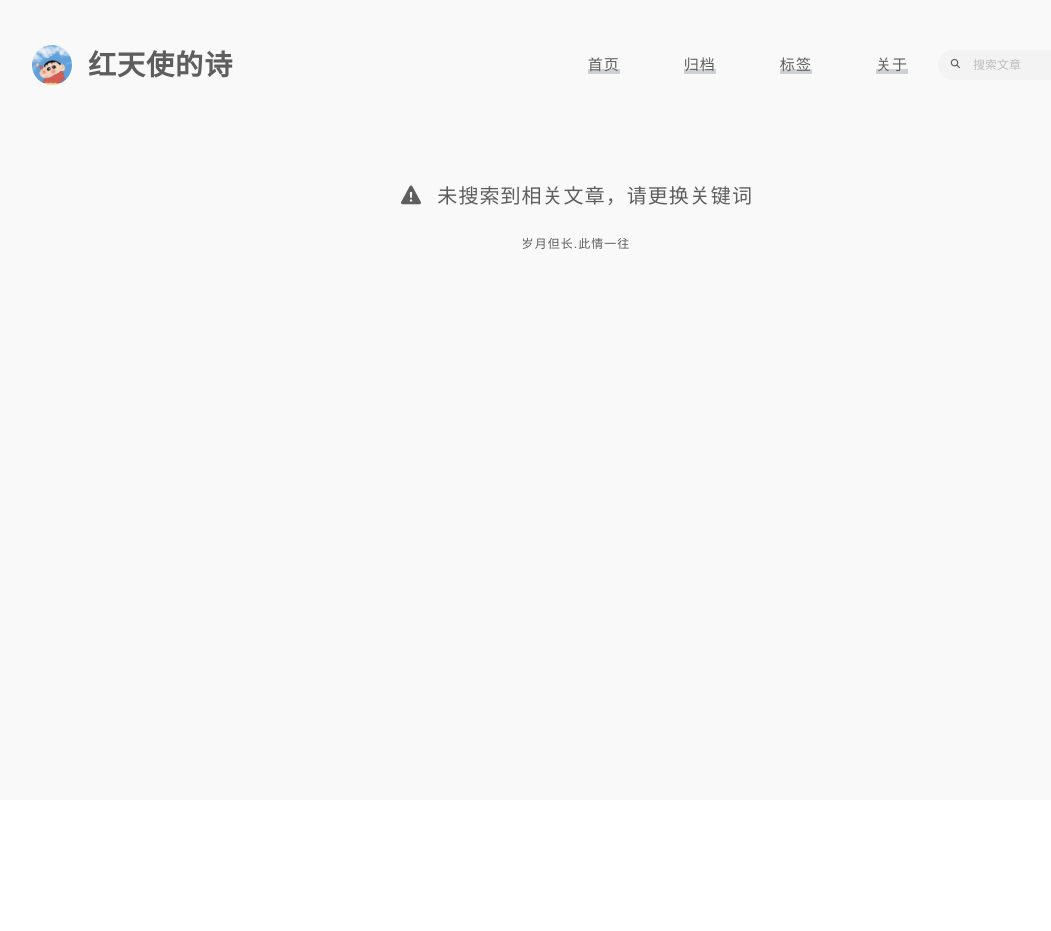
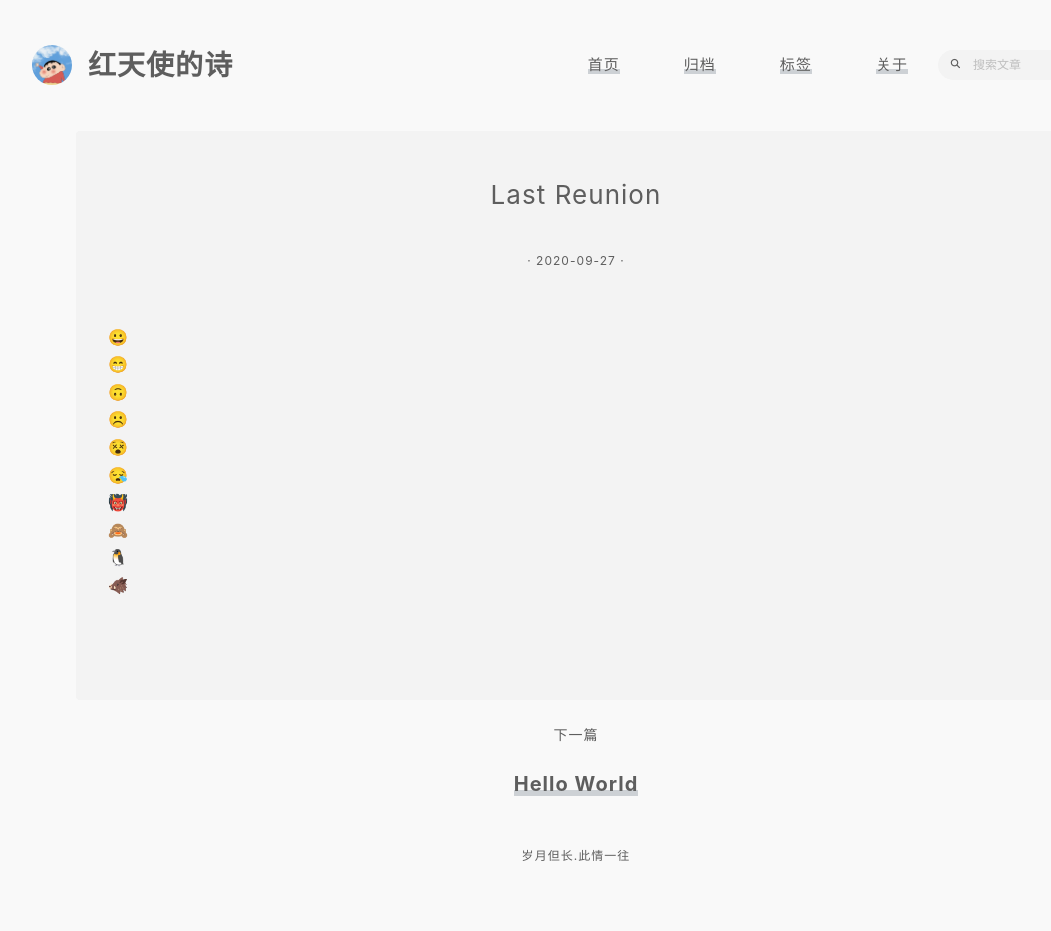
Before and after one commit to love-10/love-10.github.io, a plain HTML site: page Ah4ltTAIc/index.html in a window 1280 px wide. Shown: the whole page, without its empty margins (64-1115 px from the left). Before the commit the page ends 800 px from the top, so only its background shows below. Drawn offline with nearby package versions, Linux system fonts and the light colour scheme.

Commit message:
update from gridea: 2020-09-27 20:30:03

```diff
--- a/search/index.html
+++ b/Ah4ltTAIc/index.html
@@ -1,14 +1,12 @@
-<!DOCTYPE html>
-<html lang="en">
-
+<html>
 <head>
     <meta charset="utf-8"/>
 <meta name="description" content=""/>
 <meta name="viewport" content="width=device-width, initial-scale=1"/>
 
-<title>搜索 - 红天使的诗</title>
+<title>Last Reunion | 红天使的诗</title>
 
-<link rel="shortcut icon" href="https://love-10.github.io/favicon.ico?v=1601209040325">
+<link rel="shortcut icon" href="https://love-10.github.io/favicon.ico?v=1601209793352">
 
 <link href="https://cdn.jsdelivr.net/npm/@fortawesome/fontawesome-free/css/all.min.css" rel="stylesheet">
 <link rel="stylesheet" href="https://love-10.github.io/styles/main.css">
@@ -27,21 +25,11 @@
 
 
 
-    <script src="https://cdn.jsdelivr.net/npm/fuse.js@6.4.0/dist/fuse.basic.min.js"></script>
-    <script src="https://cdn.jsdelivr.net/npm/ejs@3.1.3/ejs.min.js"></script>
-    <script src="https://love-10.github.io/media/gridea-search/gridea-search.js"></script>
-    <script src="https://love-10.github.io/media/gridea-search/result-template.ejs" type="text/ejs"></script>
+    <link rel="stylesheet" href="https://cdn.jsdelivr.net/npm/katex@0.12.0/dist/katex.css">
 </head>
-
 <body>
-    <style>
-        .searched-keyword {
-            background-color: yellow;
-            color: red;
-        }
-    </style>
-    <div class="main gt-bg-theme-color-first">
-        <nav class="navbar navbar-expand-lg">
+<div class="main gt-bg-theme-color-first">
+    <nav class="navbar navbar-expand-lg">
     <div class="navbar-brand">
         <img class="user-avatar" src="/images/avatar.png" alt="头像">
         <div class="site-name gt-c-content-color-first">
@@ -89,7 +77,7 @@
 
         </div>
         <div style="text-align: center">
-            <form id="gridea-search-form" style="position: relative" data-update="1601209040325" action="/search/index.html">
+            <form id="gridea-search-form" style="position: relative" data-update="1601209793352" action="/search/index.html">
                 <input class="search-input" autocomplete="off" spellcheck="false" name="q" placeholder="搜索文章" />
                 <i class="fas fa-search gt-c-content-color-first" style="position: absolute; top: 9px; left: 10px;"></i>
             </form>
@@ -97,16 +85,49 @@
     </div>
 </nav>
 
-        <div id="gridea-search-result" data-update="1601209040325">
-            <div class="searching" style="font-size: 18px; margin-top: 50px;">
-                <i class="fa fa-sync-alt fa-spin"></i>&nbsp;&nbsp;搜索中......
-                <br><br>
-                <span style="font-size: 65%; color: #aaa">第一次搜索可能需要耗费较长时间构建索引，请耐心等待...</span>
+    <div class="post-container">
+        <div class="post-detail gt-bg-theme-color-second">
+            <article class="gt-post-content">
+                <h2 class="post-title">
+                    Last Reunion
+                </h2>
+                <div class="post-info">
+                    <time class="post-time gt-c-content-color-first">
+                        · 2020-09-27 ·
+                    </time>
+
+                </div>
+                <div class="post-content">
+                    <p>😀<br>
+😁<br>
+🙃<br>
+☹️<br>
+😵<br>
+😪<br>
+👹<br>
+🙈<br>
+🐧<br>
+🐗</p>
+
+                </div>
+            </article>
+        </div>
+
+
+            <div class="next-post">
+                <div class="next gt-c-content-color-first">下一篇</div>
+                <a href="https://love-10.github.io/hello-gridea/" class="post-title gt-a-link">
+                    Hello World
+                </a>
             </div>
-            <div class="no-result" style="display:none; font-size: 20px; margin-top: 50px;">
-                <i class="fa fa-exclamation-triangle"></i>&nbsp;&nbsp;未搜索到相关文章，请更换关键词
-            </div>
-        </div>
+
+
+
+
+
+
+
+
         <div class="site-footer gt-c-content-color-first">
     <div class="slogan gt-c-content-color-first">岁月但长.此情一往</div>
     <div class="social-container">
@@ -134,6 +155,6 @@
 </script>
 
     </div>
+</div>
 </body>
-
 </html>
```
Also changed, not shown: about/index.html (+2 -2 lines), api-content/index.html (+1 -1 lines), api-info/index.html (+1 -1 lines), archives/index.html (+13 -2 lines), atom.xml (+8 -1 lines), friends/index.html (+2 -2 lines), hello-gridea/index.html (+2 -2 lines), index.html (+23 -2 lines), tags/index.html (+2 -2 lines), uXRKJAJtb/index.html (+2 -2 lines).
